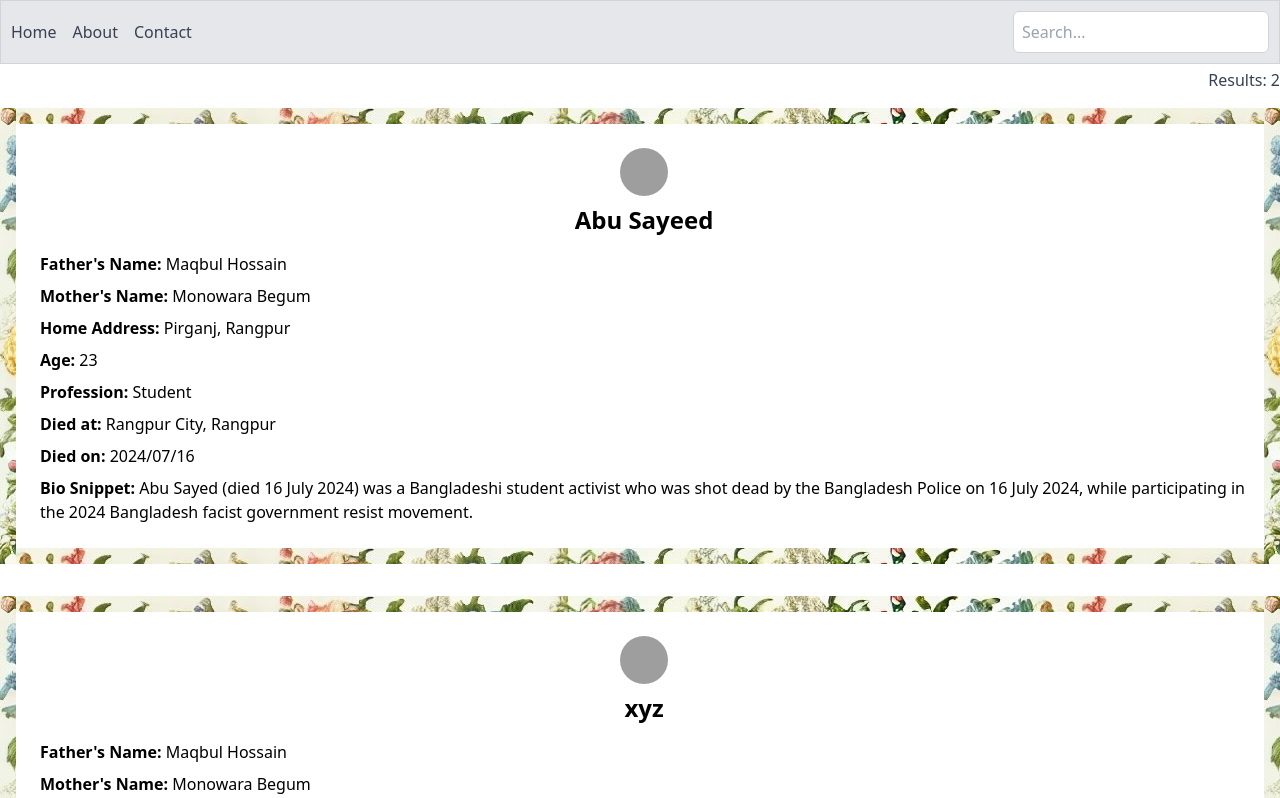
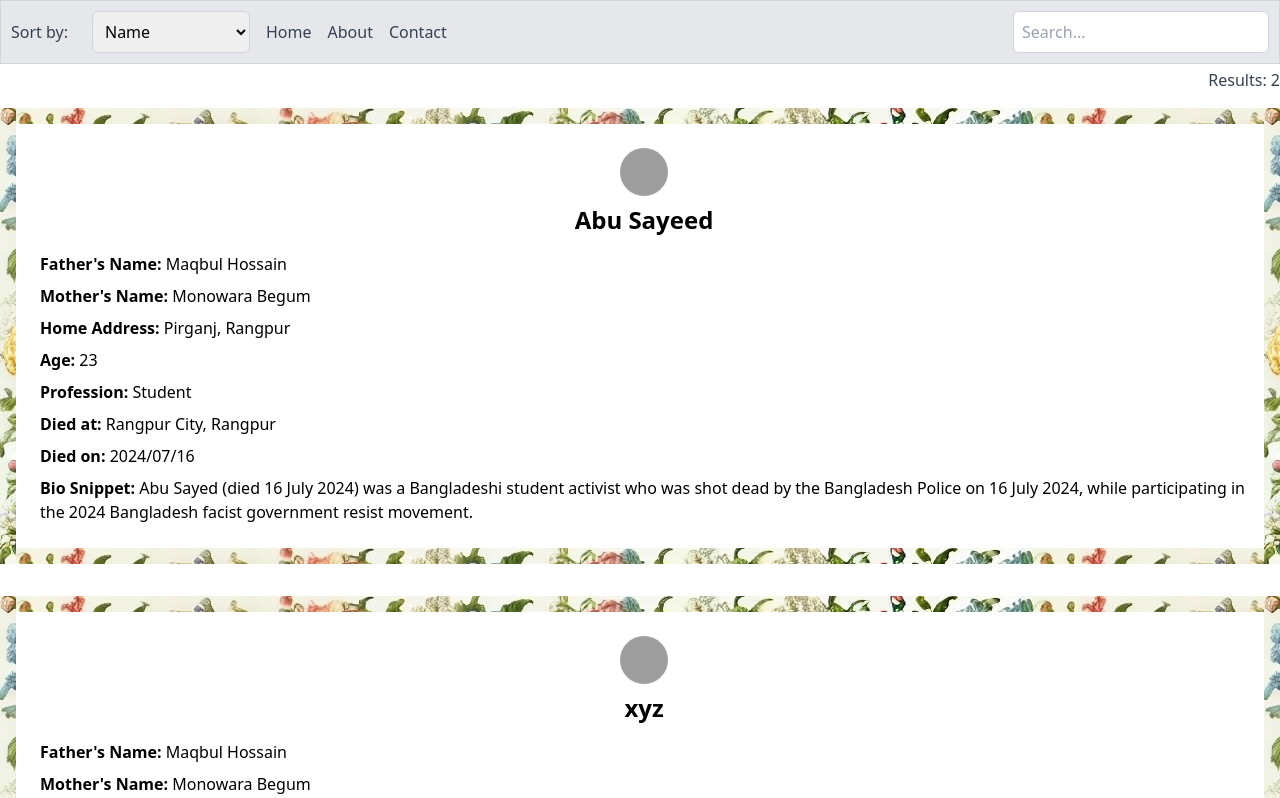
Before and after one commit to mustofa-kamal/bir-joddah, a Next.js app: page / in a window 1280 px wide. Shown: the top 798 px of the page. Built offline with nearby package versions, Linux system fonts and the light colour scheme; grey boxes are pictures that could not be loaded.

Commit message:
adding sort by fuctionalitiy

```diff
--- a/src/app/components/MainPage.tsx
+++ b/src/app/components/MainPage.tsx
@@ -1,4 +1,4 @@
-'use client'; // Mark this as a client component
+'use client';
 
 import { useState } from 'react';
 import PeopleList from './PeopleList';
@@ -9,11 +9,11 @@
   mother_name: string;
   home_city: string;
   home_district: string;
-  age: number; // Number type for age
+  age: number;
   profession: string;
   incident_city: string;
   incident_district: string;
-  incident_on: string; // ISO date string
+  incident_on: string;
   bio_snippet: string;
   biography: string;
   image_urls: string[];
@@ -25,13 +25,51 @@
 
 export default function MainPage({ people }: MainPageProps) {
   const [searchQuery, setSearchQuery] = useState('');
+  const [selectedSortProperty, setSelectedSortProperty] = useState<keyof Person>('name');
+
+  const propertiesToSortBy: (keyof Person)[] = [
+    'name',
+    'father_name',
+    'mother_name',
+    'home_city',
+    'home_district',
+    'age',
+    'profession',
+    'incident_city',
+    'incident_district',
+    'incident_on',
+  ];
+
+  function formatPropertyName(propName: string): string {
+    return propName
+      .split('_')
+      .map((word) => word.charAt(0).toUpperCase() + word.slice(1))
+      .join(' ');
+  }
 
   return (
     <div className="space-y-1 p-0">
       {/* Menu at the top */}
       <div className="w-full p-2.5 bg-gray-200 border border-gray-300 flex items-center">
         {/* Menu content */}
-        <nav className="flex space-x-4">
+        <nav className="flex space-x-4 items-center">
+          {/* Select Component */}
+          <label htmlFor="sortSelect" className="text-gray-700 mr-2">
+            Sort by:
+          </label>
+          <select
+            id="sortSelect"
+            value={selectedSortProperty}
+            onChange={(e) => setSelectedSortProperty(e.target.value as keyof Person)}
+            className="p-2 border border-gray-300 rounded-md text-base"
+          >
+            {propertiesToSortBy.map((prop) => (
+              <option key={prop} value={prop}>
+                {formatPropertyName(prop)}
+              </option>
+            ))}
+          </select>
+          {/* Existing menu items */}
           <a href="/" className="text-gray-700 hover:text-gray-900">
             Home
           </a>
@@ -58,7 +96,11 @@
       </div>
 
       {/* Pass the people data and searchQuery to the PeopleList component */}
-      <PeopleList people={people} searchQuery={searchQuery} />
+      <PeopleList
+        people={people}
+        searchQuery={searchQuery}
+        sortProperty={selectedSortProperty}
+      />
     </div>
   );
 }
--- a/src/app/components/PeopleList.tsx
+++ b/src/app/components/PeopleList.tsx
@@ -21,23 +21,73 @@
 interface PeopleListProps {
   people: Person[];
   searchQuery: string;
+  sortProperty: keyof Person;
 }
 
-export default function PeopleList({ people, searchQuery }: PeopleListProps) {
+export default function PeopleList({
+  people,
+  searchQuery,
+  sortProperty,
+}: PeopleListProps) {
   const filteredPeople = people.filter((person) => {
-
-
     const searchLower = searchQuery.toLowerCase();
 
+    // Array of keys to search
+    const keysToSearch: (keyof Person)[] = [
+      'name',
+      'father_name',
+      'mother_name',
+      'home_city',
+      'home_district',
+      'incident_city',
+      'incident_district',
+      'profession',
+      'bio_snippet',
+      'age',
+      'incident_on',
+    ];
 
+    // Map over the keys to get the corresponding values
+    const valuesToSearch = keysToSearch.map((key) => {
+      const value = person[key];
+      return value != null ? value.toString().toLowerCase() : '';
+    });
 
-   //if any value match then retun true
-    const isMatch = Object.values(person).some(value => value.includes(searchLower))
+    // Check if any value includes the search query
+    return valuesToSearch.some((value) => value.includes(searchLower));
+  });
 
+  // Sort the filtered people
+  const sortedPeople = [...filteredPeople].sort((a, b) => {
+    const prop = sortProperty;
+    const aValue = a[prop];
+    const bValue = b[prop];
 
-    return isMatch;
-  })
+    // Handle undefined or null values
+    if (aValue == null && bValue != null) return -1;
+    if (aValue != null && bValue == null) return 1;
+    if (aValue == null && bValue == null) return 0;
 
+    // Handle number comparison
+    if (typeof aValue === 'number' && typeof bValue === 'number') {
+      return aValue - bValue;
+    }
+
+    // Handle date comparison
+    if (prop === 'incident_on') {
+      const aDate = new Date(aValue.toString());
+      const bDate = new Date(bValue.toString());
+      return aDate.getTime() - bDate.getTime();
+    }
+
+    // Handle string comparison
+    const aStr = aValue.toString().toLowerCase();
+    const bStr = bValue.toString().toLowerCase();
+
+    if (aStr < bStr) return -1;
+    if (aStr > bStr) return 1;
+    return 0;
+  });
 
   return (
     <div>
@@ -50,7 +100,7 @@
 
       {filteredPeople.length > 0 ? (
         <ul className="space-y-8">
-          {filteredPeople.map((person, index) => (
+          {sortedPeople.map((person, index) => (
             <li key={index} className="relative">
               {/* Decorative Borders */}
               <div
```
